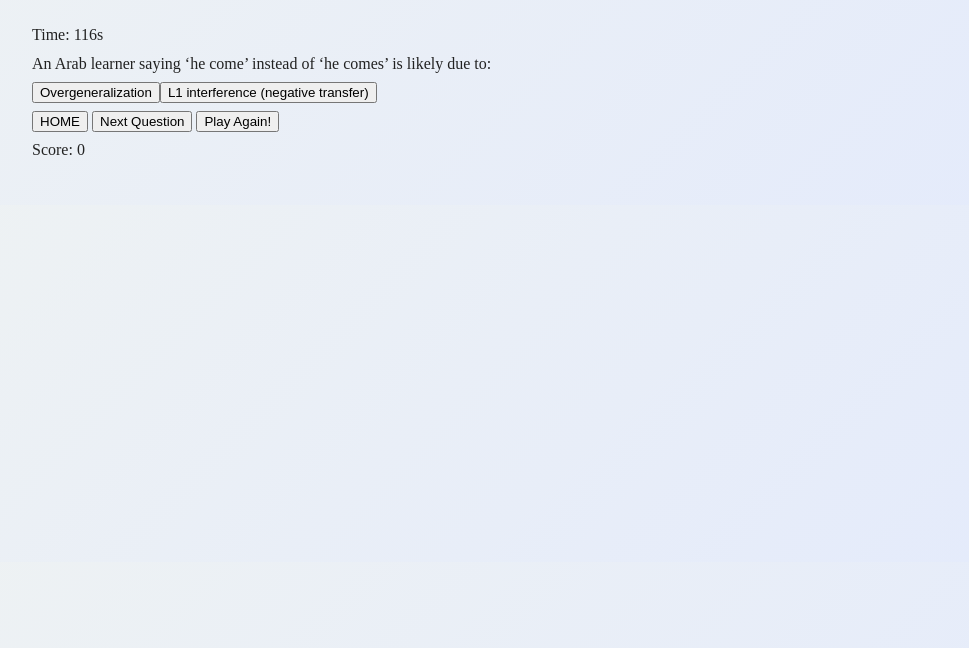
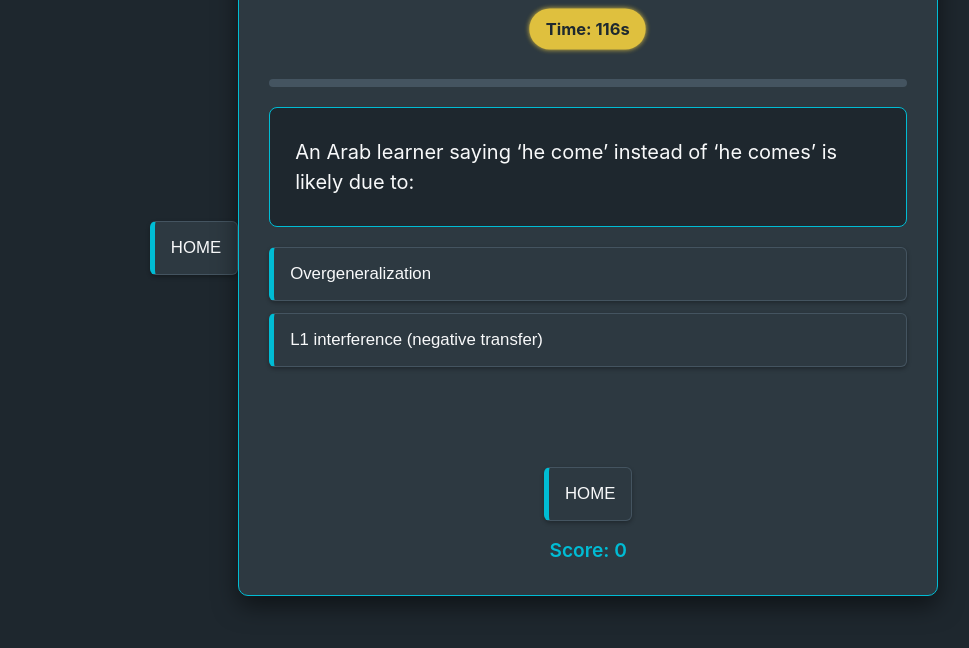
Before and after one commit to ahmyda/zebeir, a plain HTML site: page try.html in a window 1280 px wide. Shown: the part 152-800 px from the top of the page, without its empty margins (96-1065 px from the left). Drawn offline with Linux system fonts and the light colour scheme.

Commit message:
Update try.html

```diff
--- a/try.html
+++ b/try.html
@@ -4,7 +4,7 @@
   <meta charset="UTF-8" />
   <meta name="viewport" content="width=device-width, initial-scale=1.0"/>
   <title>Applied Linguistics</title>
-    <link rel="stylesheet" href="static/style.css">
+    <link rel="stylesheet" href="../static/try.css">
 </head>
 <body>
 <div>    <button id="back" onclick="goToPage('index.html')" > HOME</button>
```
